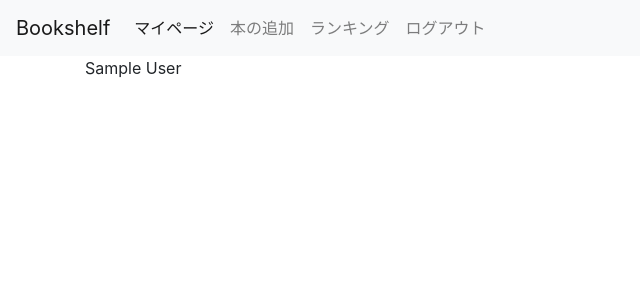
After one commit to kento0805-naka/Bookshelf-app, a Rails app: page /users/1 in a window 1280 px wide. The commit adds this page. Shown: the top 300 px of the page, without its empty margins (0-640 px from the left). Run offline with Rails 7, Linux system fonts and the light colour scheme; the visitor is signed in with stand-in values (Sample User, id 1); style sheets or scripts are compiled from the project's sources.

Commit message:
login後のリダイレクト先の変更

```diff
--- /dev/null
+++ b/app/assets/javascripts/users.coffee
@@ -0,0 +1,3 @@
+# Place all the behaviors and hooks related to the matching controller here.
+# All this logic will automatically be available in application.js.
+# You can use CoffeeScript in this file: http://coffeescript.org/
--- /dev/null
+++ b/app/assets/stylesheets/users.scss
@@ -0,0 +1,3 @@
+// Place all the styles related to the Users controller here.
+// They will automatically be included in application.css.
+// You can use Sass (SCSS) here: http://sass-lang.com/
--- a/app/controllers/application_controller.rb
+++ b/app/controllers/application_controller.rb
@@ -2,6 +2,11 @@ class ApplicationController < ActionController::Base
 
   before_action :authenticate_user!, except: [:index]
   before_action :configure_permitted_parameters, if: :devise_controller?
+
+
+  def after_sign_in_path_for(resource)
+    @user
+  end
 
   protected
 
--- /dev/null
+++ b/app/controllers/users_controller.rb
@@ -0,0 +1,10 @@
+class UsersController < ApplicationController
+
+  def index
+    @users = User.all
+  end
+
+  def show
+    @user = User.find_by(id: params[:id])
+  end
+end
--- /dev/null
+++ b/app/helpers/users_helper.rb
@@ -0,0 +1,2 @@
+module UsersHelper
+end
--- a/app/views/layouts/_navbar.html.erb
+++ b/app/views/layouts/_navbar.html.erb
@@ -15,6 +15,9 @@
         <li class="nav-item">
           <a href=# class='nav-link'>ランキング</a>
         </li>
+        <li class="nav-item">
+          <%= link_to 'ログアウト', destroy_user_session_path, method: :delete, class: 'nav-link' %>
+        </li>
       </ul>
 
     <% else %>
--- /dev/null
+++ b/app/views/users/show.html.erb
@@ -0,0 +1 @@
+<%= @user.name %>
```
Also changed, not shown: test/controllers/users_controller_test.rb (added, +7 -0 lines).
